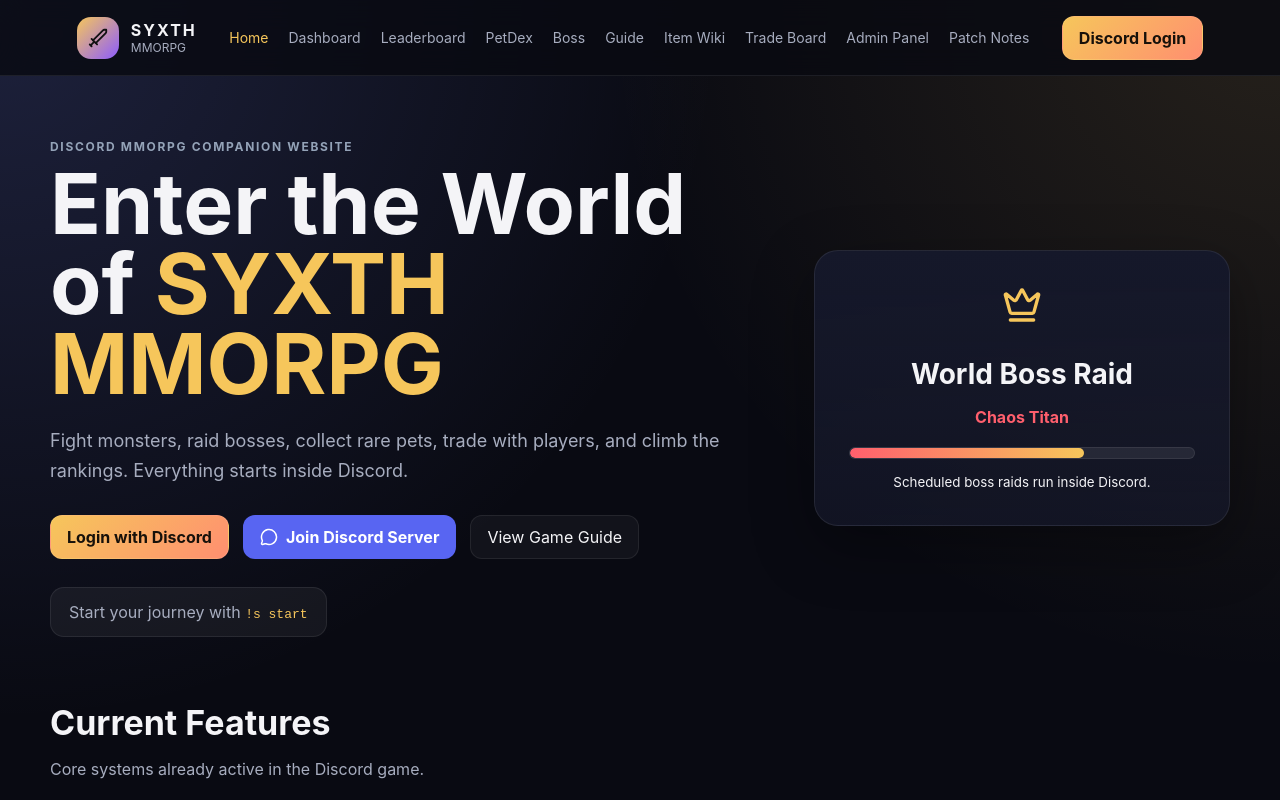
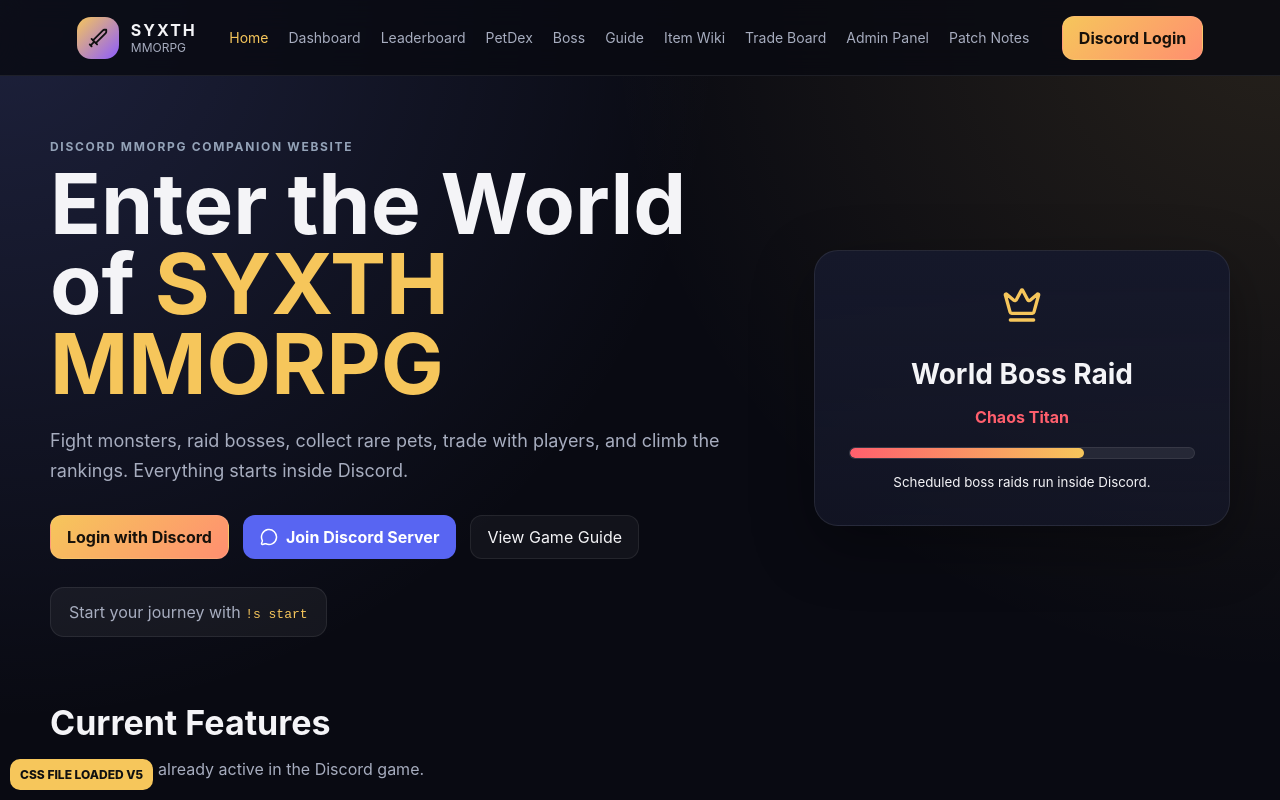
Before and after one commit to PJEnrique/syxthbot-web, a React (Vite) app in the folder client/: page / in a window 1280 px wide. Shown: the top 800 px of the page. Built offline with nearby package versions, Linux system fonts and the light colour scheme; no server answers.

Commit message:
debug v5

```diff
--- a/client/src/styles.css
+++ b/client/src/styles.css
@@ -2055,3 +2055,16 @@ textarea {
     font-size: 13px;
   }
 }
+body::after {
+  content: "CSS FILE LOADED V5";
+  position: fixed;
+  left: 10px;
+  bottom: 10px;
+  z-index: 999999;
+  background: #f6c65b;
+  color: #111;
+  padding: 8px 10px;
+  border-radius: 10px;
+  font-size: 12px;
+  font-weight: 800;
+}
```
